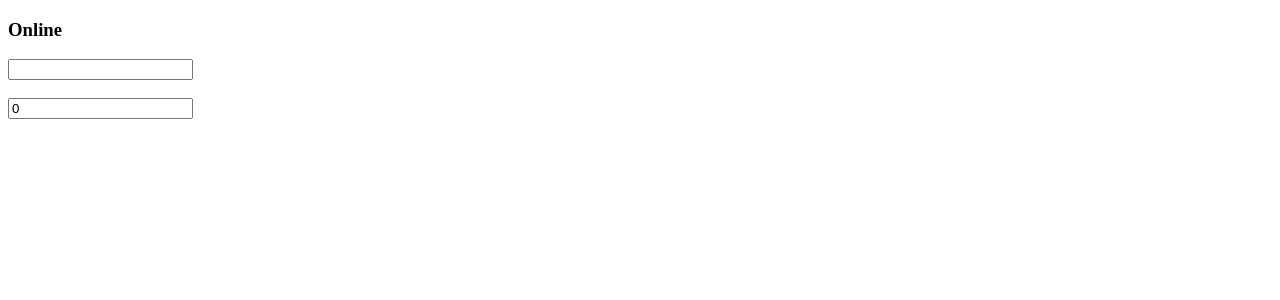
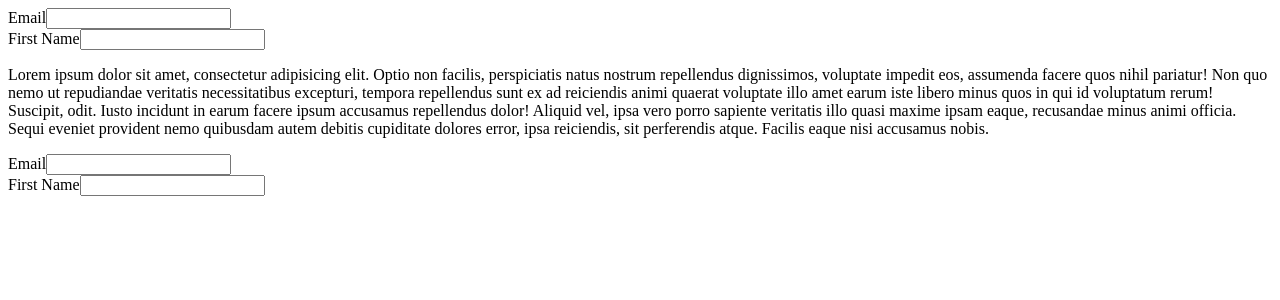
Before and after one commit to ellewright/CourseCareers-React-Unit, a React (Vite) app: page / in a window 1280 px wide. Shown: the top 300 px of the page. Built offline with nearby package versions, Linux system fonts and the light colour scheme.

Commit message:
Add useId

```diff
--- a/src/App.jsx
+++ b/src/App.jsx
@@ -43,14 +43,15 @@ import React from "react"
 // import CaptureEventListeners from "./components/AdvancedReactConcepts/CaptureEventListeners/CaptureEventListeners"
 // import DatePickerProject from "./components/AdvancedReactConcepts/DatePicker/DatePicker"
 // import UseLayoutEffect from "./components/AdvancedHooks/useLayoutEffect/UseLayoutEffect"
-import UseDebugValue from "./components/AdvancedHooks/useDebugValue/UseDebugValue"
+// import UseDebugValue from "./components/AdvancedHooks/useDebugValue/UseDebugValue"
+import UseId from "./components/AdvancedHooks/useId/UseId"
 // import user from './user.json'
 // import './styles.css'
 // import img from './img.jpg'
 
 function App() {
   return (
-    <UseDebugValue />
+    <UseId />
   )
 }
 
--- /dev/null
+++ b/src/components/AdvancedHooks/useId/EmailForm.jsx
@@ -0,0 +1,20 @@
+import { useId, useState } from "react"
+
+export default function EmailForm({ children }) {
+    const [email, setEmail] = useState("")
+    const [firstName, setFirstName] = useState("")
+    const id = useId()
+
+    return (
+        <>
+            <div>
+                <label htmlFor={`${id}-email`}>Email</label>
+                <input id={`${id}-email`} type="email" value={email} onChange={e => setEmail(e.target.value)} />
+            </div>
+            <div>
+                <label htmlFor={`${id}-name`}>First Name</label>
+                <input id={`${id}-name`} type="text" value={firstName} onChange={e => setFirstName(e.target.value)} />
+            </div>
+        </>
+    )
+}
--- /dev/null
+++ b/src/components/AdvancedHooks/useId/UseId.jsx
@@ -0,0 +1,13 @@
+import EmailForm from "./EmailForm"
+
+export default function UseId() {
+    return (
+        <>
+            <EmailForm />
+            <p>
+                Lorem ipsum dolor sit amet, consectetur adipisicing elit. Optio non facilis, perspiciatis natus nostrum repellendus dignissimos, voluptate impedit eos, assumenda facere quos nihil pariatur! Non quo nemo ut repudiandae veritatis necessitatibus excepturi, tempora repellendus sunt ex ad reiciendis animi quaerat voluptate illo amet earum iste libero minus quos in qui id voluptatum rerum! Suscipit, odit. Iusto incidunt in earum facere ipsum accusamus repellendus dolor! Aliquid vel, ipsa vero porro sapiente veritatis illo quasi maxime ipsam eaque, recusandae minus animi officia. Sequi eveniet provident nemo quibusdam autem debitis cupiditate dolores error, ipsa reiciendis, sit perferendis atque. Facilis eaque nisi accusamus nobis.
+            </p>
+            <EmailForm />
+        </>
+    )
+}
```
